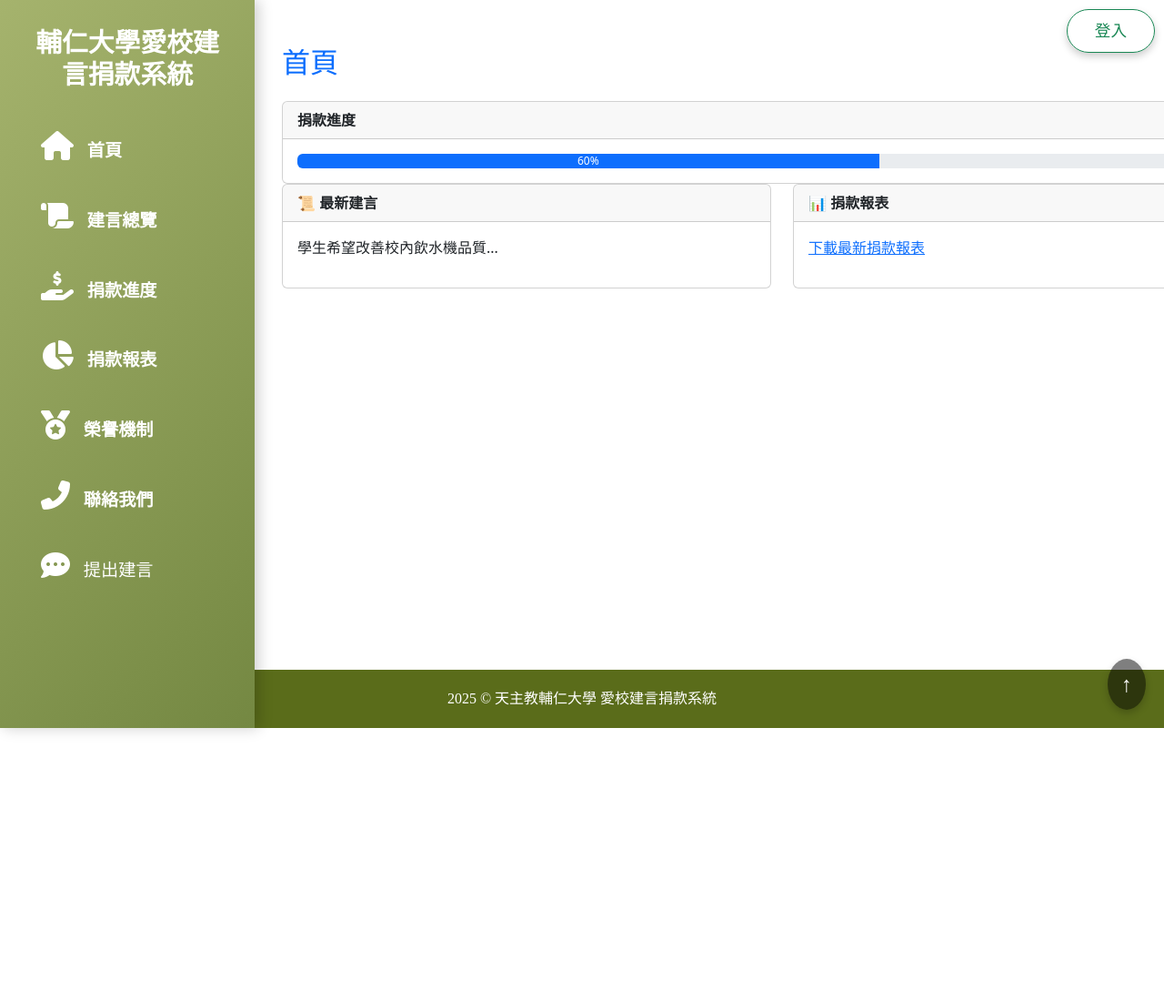
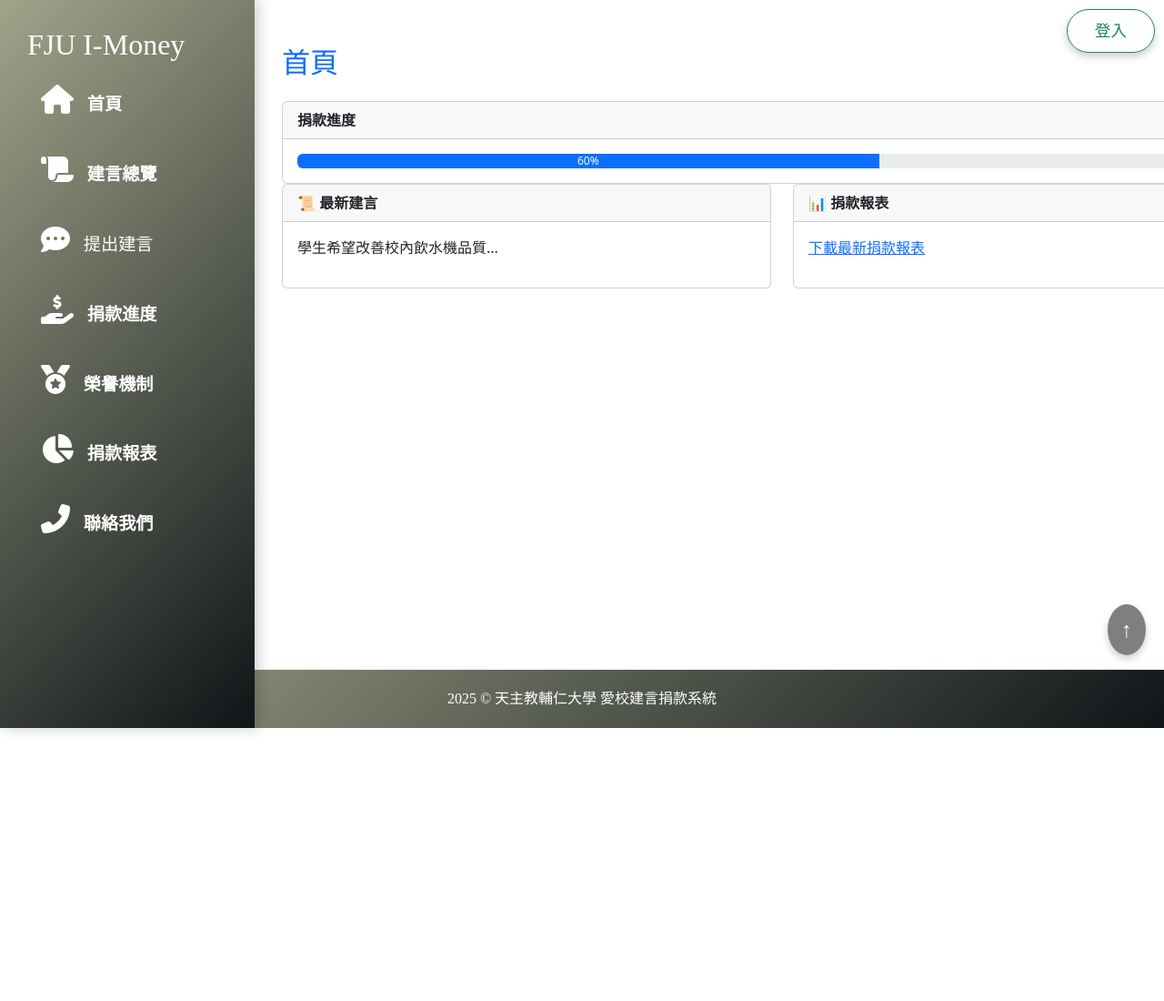
Before and after one commit to SA5202/SA, a PHP site: page / in a window 1280 px wide; the page is wider, and only the part inside the window is pictured. Shown: that part at 91% size. Run offline with PHP 8.4, Linux system fonts and the light colour scheme; some libraries are stand-ins or nearby versions.

Commit message:
討論中小改

```diff
--- a/index.php
+++ b/index.php
@@ -43,7 +43,7 @@ $is_admin = isset($_SESSION['is_admin']) && $_SESSION['is_admin'];
 
         .sidebar {
             width: 280px;
-            background: linear-gradient(135deg, rgb(165, 179, 109), rgb(116, 136, 66));
+            background: linear-gradient(135deg, rgb(160, 164, 138), rgb(15, 21, 24));
             color: white;
             padding: 30px;
             position: fixed;
@@ -79,8 +79,8 @@ $is_admin = isset($_SESSION['is_admin']) && $_SESSION['is_admin'];
 
         .footer {
             text-align: center;
+            background: linear-gradient(135deg, rgb(160, 164, 138), rgb(15, 21, 24));
             padding: 20px;
-            background: rgb(90, 108, 26);
             color: white;
             position: fixed;
             bottom: 0;
@@ -136,7 +136,7 @@ $is_admin = isset($_SESSION['is_admin']) && $_SESSION['is_admin'];
         /* Back to Top Button */
         .back-to-top {
             position: fixed;
-            bottom: 20px;
+            bottom: 80px;
             right: 20px;
             background-color: rgba(0, 0, 0, 0.5);
             color: white;
@@ -192,14 +192,14 @@ $is_admin = isset($_SESSION['is_admin']) && $_SESSION['is_admin'];
     <!--導覽列-->
     <div class="header">
         <div class="sidebar">
-            <h3>輔仁大學愛校建言捐款系統</h3>
+            <h2>FJU I-Money</h2>
             <a href="main.php" target="contentFrame"><i class="icon fas fa-home"></i><b> 首頁</b></a>
             <a href="suggestions.php" target="contentFrame"><i class="icon fas fa-scroll"></i><b> 建言總覽</b></a>
+            <a href="make_suggestions.php" target="contentFrame"><i class="icon fas fa-comment-dots"></i> 提出建言</a>
             <a href="donate.php" target="contentFrame"><i class="icon fas fa-hand-holding-usd"></i><b> 捐款進度</b></a>
+            <a href="honor.php" target="contentFrame"><i class="icon fas fa-medal"></i><b> 榮譽機制</b></a>
             <a href="statement.php" target="contentFrame"><i class="icon fas fa-chart-pie"></i><b> 捐款報表</b></a>
-            <a href="honor.php" target="contentFrame"><i class="icon fas fa-medal"></i><b> 榮譽機制</b></a>
             <a href="contact.php" target="contentFrame"><i class="icon fas fa-phone-alt"></i><b> 聯絡我們</b></a>
-            <a href="make_suggestions.php" target="contentFrame"><i class="icon fas fa-comment-dots"></i> 提出建言</a>
         </div>
         <div class="main-content">
             <!-- 顯示登入或登出按鈕 -->
```
Also changed, not shown: login.php (+2 -8 lines).
